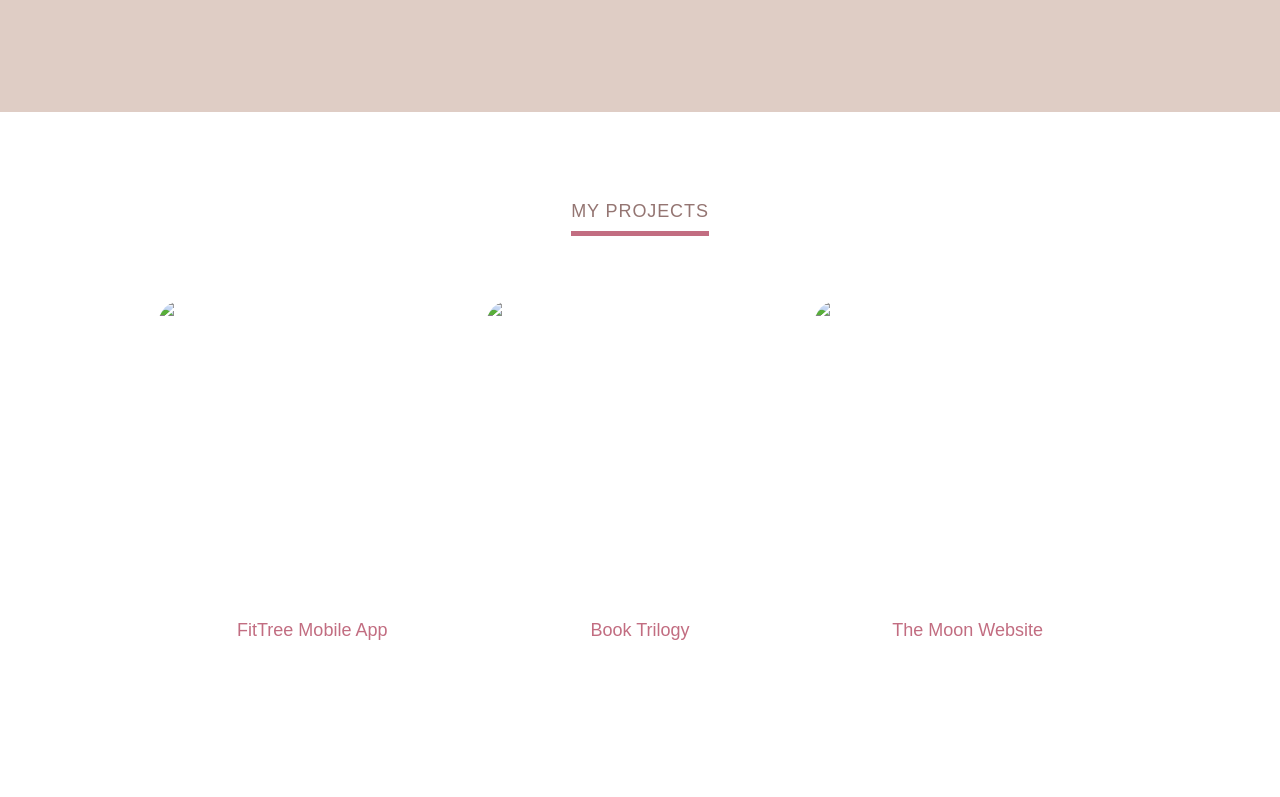
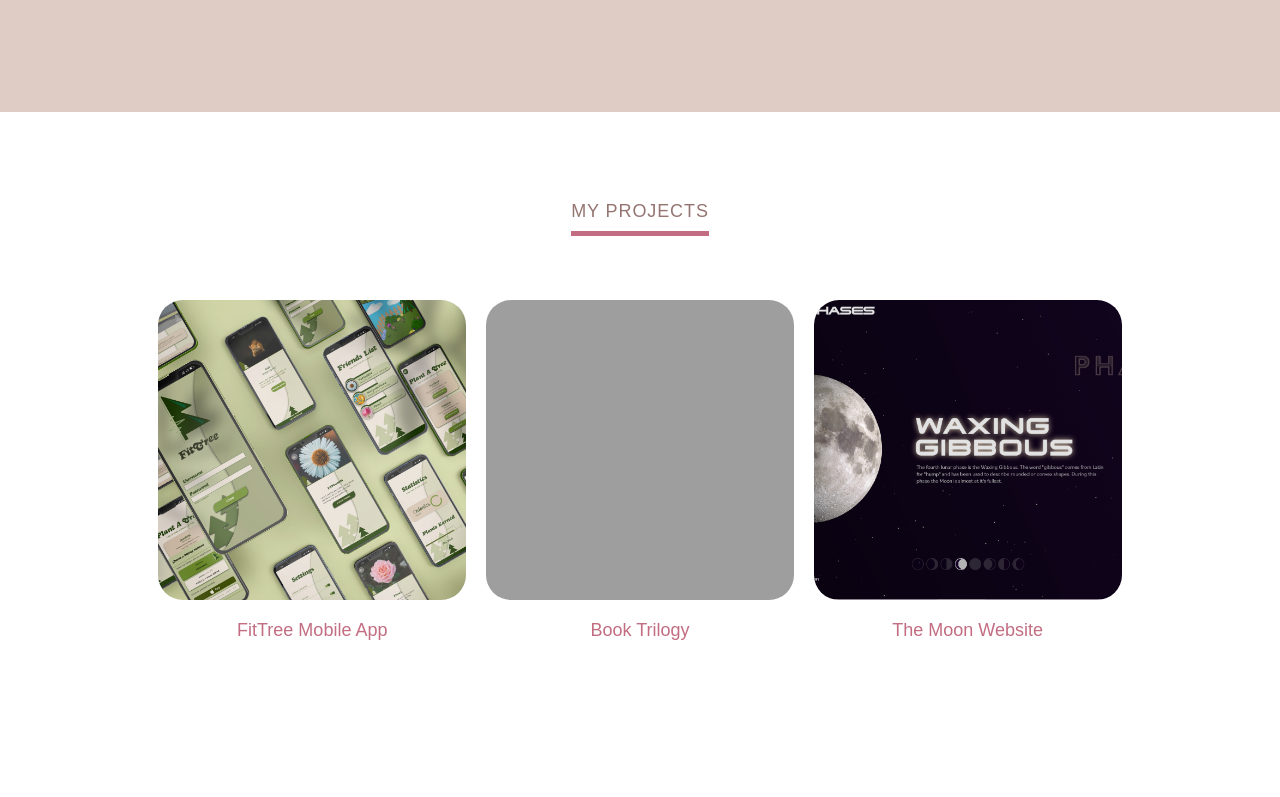
Before and after one commit to marisumidamiyashiro/portfolio_v1, a plain HTML site: page index.html in a window 1280 px wide. Shown: the part 578-1375 px from the top of the page. Drawn offline with nearby package versions, Linux system fonts and the light colour scheme; files that its build step writes are made by us from their sources; the site is published under a folder, as on GitHub Pages, so addresses that start at the root find nothing; a web font is replaced by a local one.

Commit message:
fixed image links

```diff
--- a/index.html
+++ b/index.html
@@ -46,11 +46,11 @@
                 <h2 class="section-heading">my projects</h2>
 
                 <div class="row">
-                    <div class="projects one-third"><img src="/img/FitTree-MobileAppLayout.jpg">
+                    <div class="projects one-third"><img src="img/FitTree-MobileAppLayout.jpg">
                     <a href="../fittree/index.html">FitTree Mobile App</a></div>
-                    <div class="projects one-third"><img src="/img/Trilogy_MockUp_Reedit.jpg">
+                    <div class="projects one-third"><img src="img/Trilogy_MockUp_Reedit.jpg">
                     <a href="#">Book Trilogy</a></div>
-                    <div class="projects one-third"><img src="/img/TheMoonWebsite.png">
+                    <div class="projects one-third"><img src="img/TheMoonWebsite.png">
                     <a href="">The Moon Website</a></div>
                 </div>
         </section>
```
